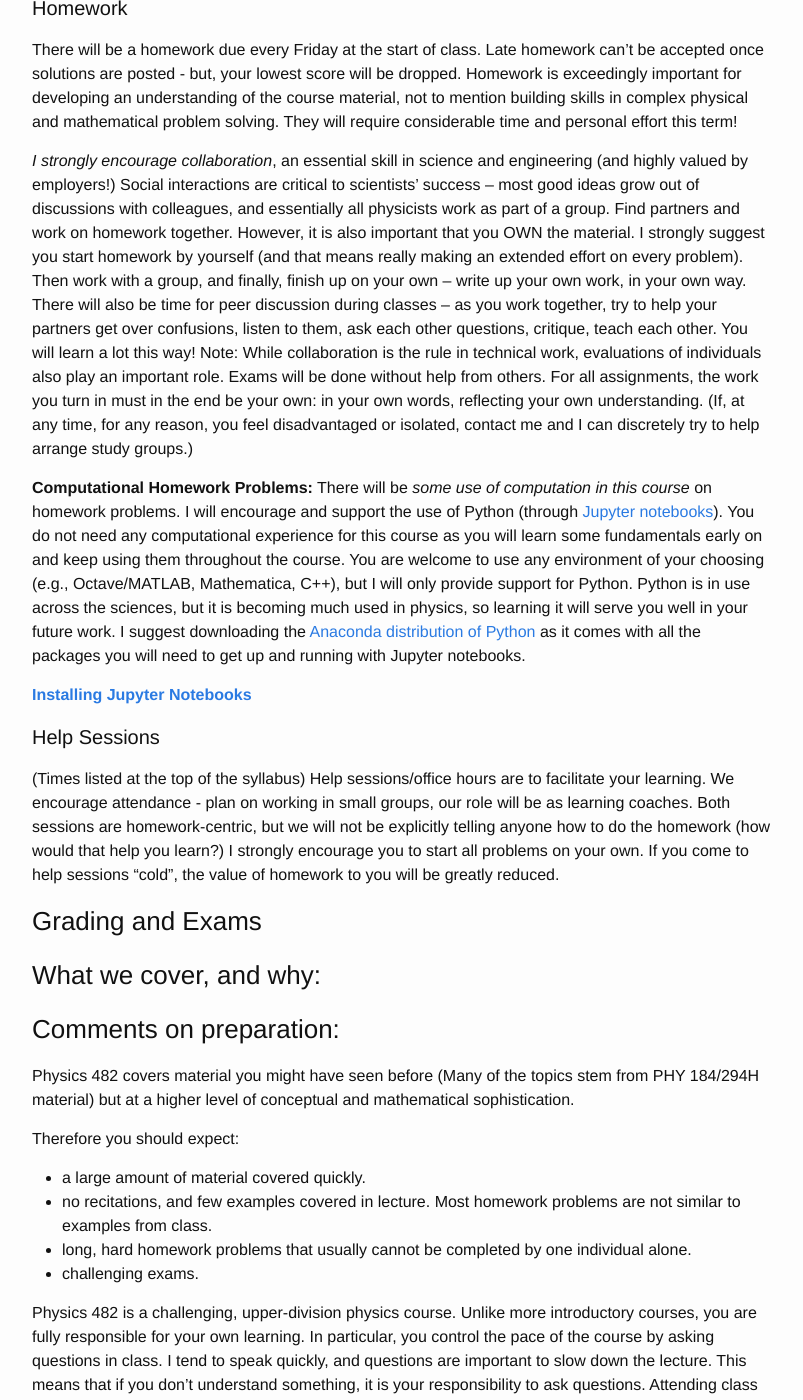
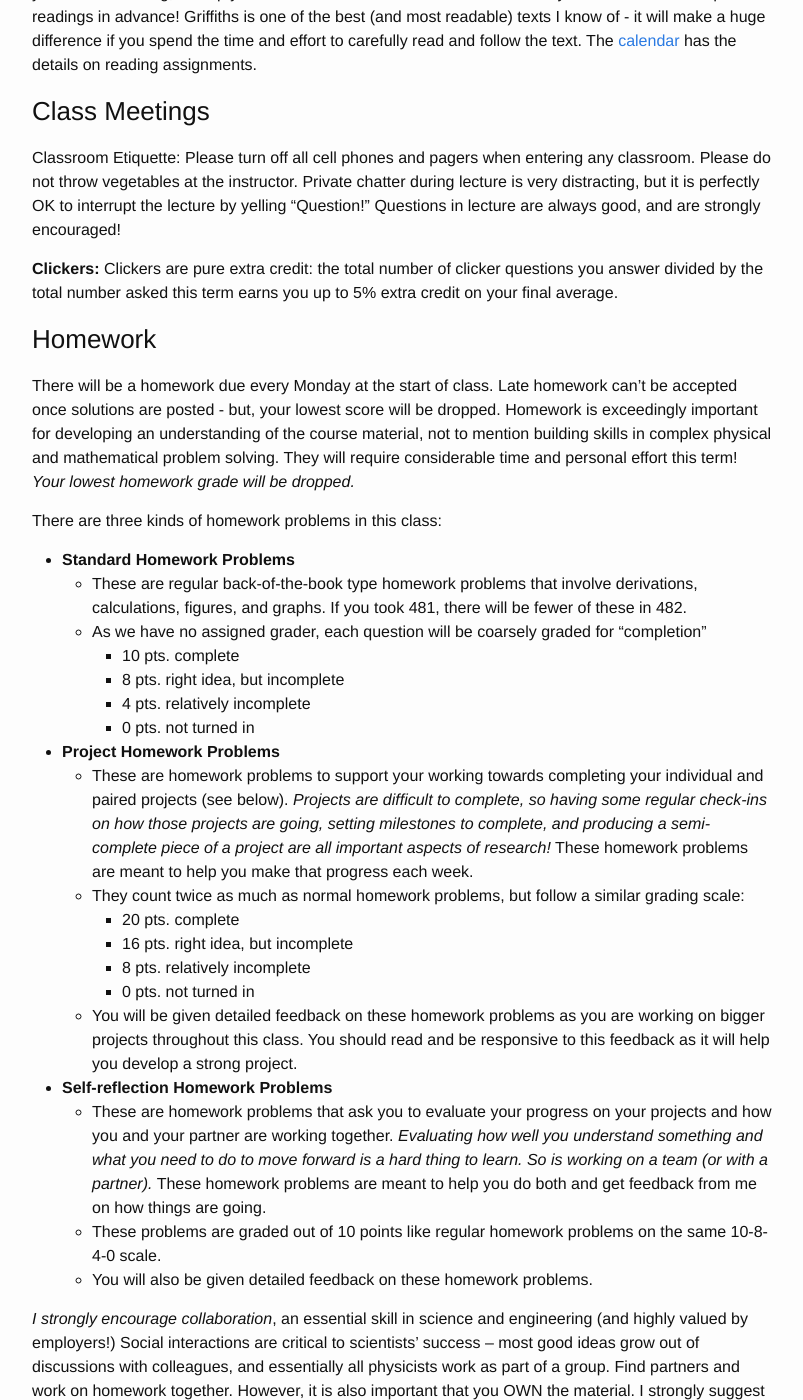
Before and after one commit to KSchram/phy482msu, a Jekyll site: the page built from syllabus.md, in a window 1280 px wide and 1400 px high, scrolled down 1300 px. Shown: the whole window, without its empty margins (238-1041 px from the left). Built offline with Jekyll 4.4.1, drawn with Linux system fonts in a browser that asks for light colours; some of the changed text lies outside the part shown.

Commit message:
updated calendar and syllabus. Working on filling out the syllabus with new details

```diff
--- a/syllabus.md
+++ b/syllabus.md
@@ -13,19 +13,22 @@ use_math: true
 ### Contact Information
 
 -   Instructor: [Prof. Danny Caballero](http://dannycab.github.io)
--   Class Meetings: MWF 12:40 PM - 1:30 PM (1415 BPS)
+-   Class Meetings: MWF 1:50 PM - 2:40 PM (1420 BPS)
 -   Instructor: <caballero@pa.msu.edu>, cell: (517) 420-5330, office:
     1310-A BPS
 -   Office hrs: Open door policy. I enjoy visiting and talking with you about physics.
 -   Web page:
     [dannycab.github.io/phy482msu/](http://dannycab.github.io/phy482msu/)
 
-### Overview
+### Piazza Discussion Forum
+*This term we will be using Piazza for class discussion. The system is highly catered to getting you help fast and efficiently from classmates, the TA, and myself. Rather than emailing questions to the teaching staff, I encourage you to post your questions on Piazza. Find our class page at: <https://piazza.com/msu/spring2017/phy482/home>*
+
+## Overview
 
 Physics 482, Electricity and Magnetism 2, is the second semester of our
 two-semester sequence of junior-level classical electromagnetism.
 
-#### Required purchases:
+### Required purchases:
 
 1.  J.D. Griffiths. [*Introduction to Electromagnetism*, 4th
     Edition](http://goo.gl/iU6MdA) (Pearson; 2012). This book is
@@ -49,7 +56,7 @@ texts I know of - it will make a huge difference if you spend the time
 and effort to carefully read and follow the text. The
 [calendar](./calendar.html) has the details on reading assignments.
 
-#### Class Meetings
+### Class Meetings
 
 Classroom Etiquette: Please turn off all cell phones and pagers when
 entering any classroom. Please do not throw vegetables at the
@@ -57,14 +64,39 @@ instructor. Private chatter during lecture is very distracting, but it
 is perfectly OK to interrupt the lecture by yelling "Question!"
 Questions in lecture are always good, and are strongly encouraged!
 
-#### Homework
+**Clickers:** Clickers are pure extra credit: the total number of clicker questions you answer divided by the total number asked this term earns you up to 5% extra credit on your final average.
 
-There will be a homework due every Friday at the start of class. Late
+### Homework
+
+There will be a homework due every Monday at the start of class. Late
 homework can't be accepted once solutions are posted - but, your lowest
 score will be dropped. Homework is exceedingly important for developing
 an understanding of the course material, not to mention building skills
 in complex physical and mathematical problem solving. They will require
-considerable time and personal effort this term!
+considerable time and personal effort this term! *Your lowest homework grade will be dropped.*
+
+There are three kinds of homework problems in this class:
+
+* **Standard Homework Problems**
+  * These are regular back-of-the-book type homework problems that involve derivations, calculations, figures, and graphs. If you took 481, there will be fewer of these in 482.
+  * As we have no assigned grader, each question will be coarsely graded for "completion"
+    * 10 pts. complete
+    * 8 pts. right idea, but incomplete
+    * 4 pts. relatively incomplete
+    * 0 pts. not turned in
+* **Project Homework Problems**
+  * These are homework problems to support your working towards completing your individual and paired projects (see below). *Projects are difficult to complete, so having some regular check-ins on how those projects are going, setting milestones to complete, and producing a semi-complete piece of a project are all important aspects of research!* These homework problems are meant to help you make that progress each week.
+  * They count twice as much as normal homework problems, but follow a similar grading scale:
+    * 20 pts. complete
+    * 16 pts. right idea, but incomplete
+    * 8 pts. relatively incomplete
+    * 0 pts. not turned in
+  * You will be given detailed feedback on these homework problems as you are working on bigger projects throughout this class. You should read and be responsive to this feedback as it will help you develop a strong project.
+* **Self-reflection Homework Problems**
+  * These are homework problems that ask you to evaluate your progress on your projects and how you and your partner are working together. *Evaluating how well you understand something and what you need to do to move forward is a hard thing to learn. So is working on a team (or with a partner).* These homework problems are meant to help you do both and get feedback from me on how things are going.
+  * These problems are graded out of 10 points like regular homework problems on the same 10-8-4-0 scale.
+  * You will also be given detailed feedback on these homework problems.
+
 
 *I strongly encourage collaboration*, an essential skill in science and
 engineering (and highly valued by employers!) Social interactions are
@@ -92,14 +124,24 @@ will need to get up and running with Jupyter notebooks.
 
 **[Installing Jupyter Notebooks](http://jupyter.readthedocs.io/en/latest/install.html)**
 
-#### Help Sessions
+### Help Session
 
-(Times listed at the top of the syllabus) Help sessions/office hours are to facilitate your learning. We encourage attendance - plan on working in small groups, our role will be as learning coaches. Both sessions are homework-centric, but we will not be explicitly telling anyone how to do the homework (how would that help you learn?) I strongly encourage you to start all problems on your own. If you come to help sessions "cold", the value of homework to you will be greatly reduced.
+Details forthcoming...
+<!--- (Times listed at the top of the syllabus) Help sessions/office hours are to facilitate your learning. We encourage attendance - plan on working in small groups, our role will be as learning coaches. Both sessions are homework-centric, but we will not be explicitly telling anyone how to do the homework (how would that help you learn?) I strongly encourage you to start all problems on your own. If you come to help sessions "cold", the value of homework to you will be greatly reduced.--->
 
-### Grading and Exams
+### Projects
+
+## Grading
+
+| Activity                              |            Date           | Percent of Grade |
+|---------------------------------------|:-------------------------:|-----------------:|
+| Homework (14 total; 1 dropped)        | Due Mon at start of class |              40% |
+| In-Class Quizzes  (7 total; 1 dropped)| Every other Friday        |              20% |
+| Individual Project                    | Fri Mar 3                 |              20% |
+| Pair Project                          | Mon May 1                 |              20% |
 
 
-### What we cover, and why:
+## What we cover, and why:
 
 
 ### Comments on preparation:
@@ -143,6 +185,6 @@ often did poorly in the class.
 greatest intellectual achievements of humans. Don't be surprised if you
 have to think hard and work hard to master the material.**
 
-### Handling Emergency Situations
+## Handling Emergency Situations
 
 *In the event of an emergency arising within the classroom, Prof. Caballero will notify you of what actions that may be required to ensure your safety. It is the responsibility of each student to understand the evacuation, “shelter-in-place,” and “secure-in-place” guidelines posted in each facility and to act in a safe manner. You are allowed to maintain cellular devices in a silent mode during this course, in order to receive emergency SMS text, phone or email messages distributed by the university. When anyone receives such a notification or observes an emergency situation, they should immediately bring it to the attention of Prof. Caballero in a way that causes the least disruption. If an evacuation is ordered, please ensure that you do it in a safe manner and facilitate those around you that may not otherwise be able to safely leave. When these orders are given, you do have the right as a member of this community to follow that order. Also, if a shelter-in-place or secure-in-place is ordered, please seek areas of refuge that are safe depending on the emergency encountered and provide assistance if it is advisable to do so.*
```
Also changed, not shown: other parts of syllabus.md (+6 -2 lines), calendar.md (+2 -0 lines), 3 other files.
